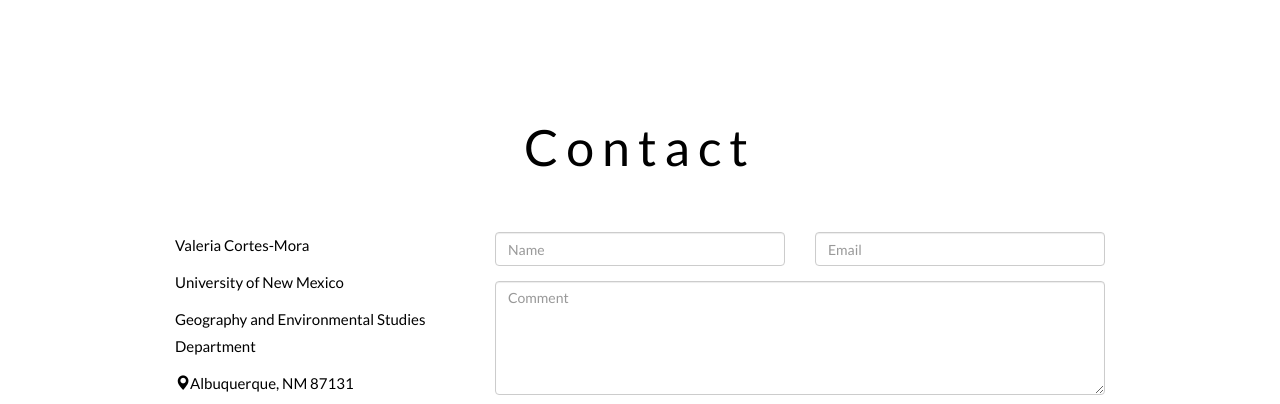
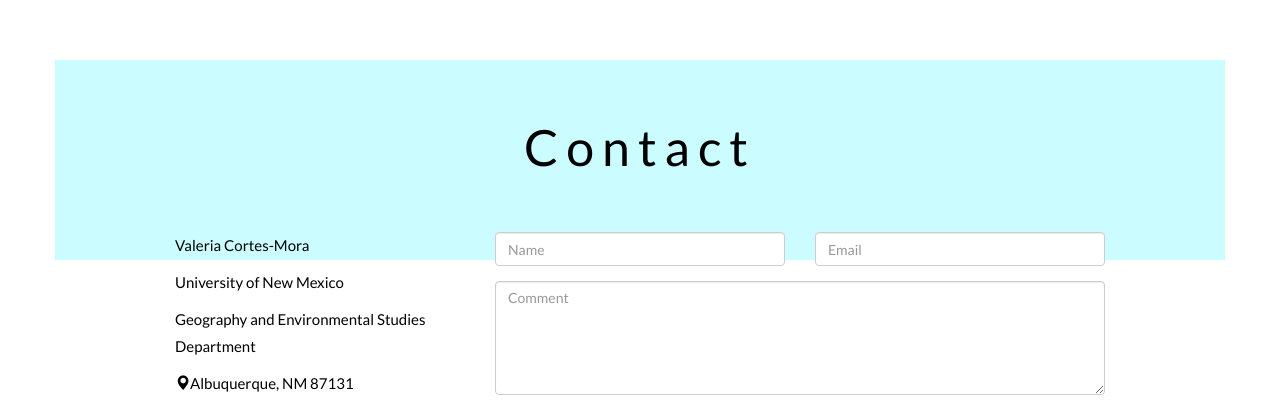
Before and after one commit to ValeriaCortes08/ValeriaCortes08.github.io, a plain HTML site: page index.html in a window 1280 px wide. Shown: the part 2716-3120 px from the top of the page. Drawn offline with nearby package versions, Linux system fonts and the light colour scheme.

Commit message:
Update index.css

```diff
--- a/index.css
+++ b/index.css
@@ -5,7 +5,7 @@ body {
 #section1 {padding-top:50px;height:900px;color: #000000; background-color: #ffffff;}
 #section2 {padding-top:50px;height:800px;color: #000000; background-color: #CBFCFF;}
 #section3 {padding-top:50px;height:500px;color: #000000; background-color: #ffffff;}
-#section4 {padding-top:50px;height:200px;color: #000000; background-color: #ffffff;}
+#section4 {padding-top:50px;height:200px;color: #000000; background-color: #CBFCFF;}
 
 
 h3,h4 {
```
